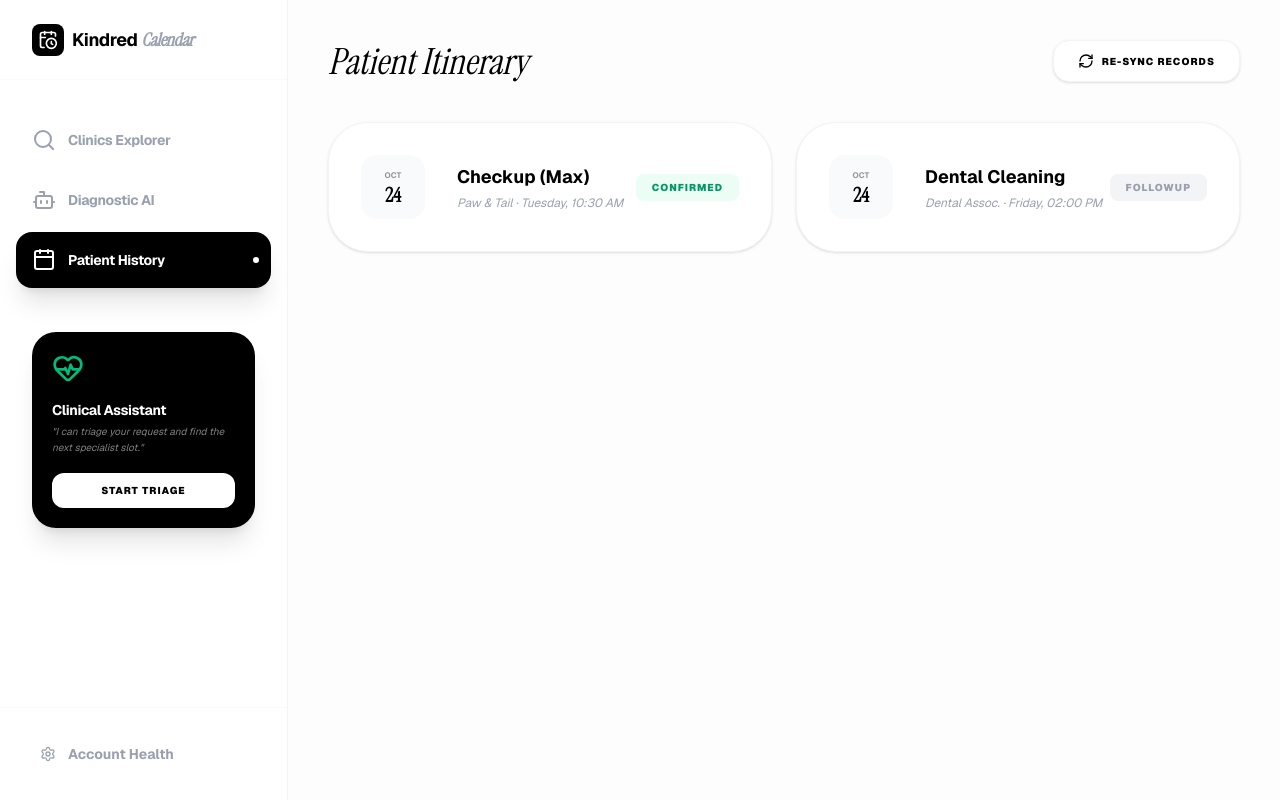
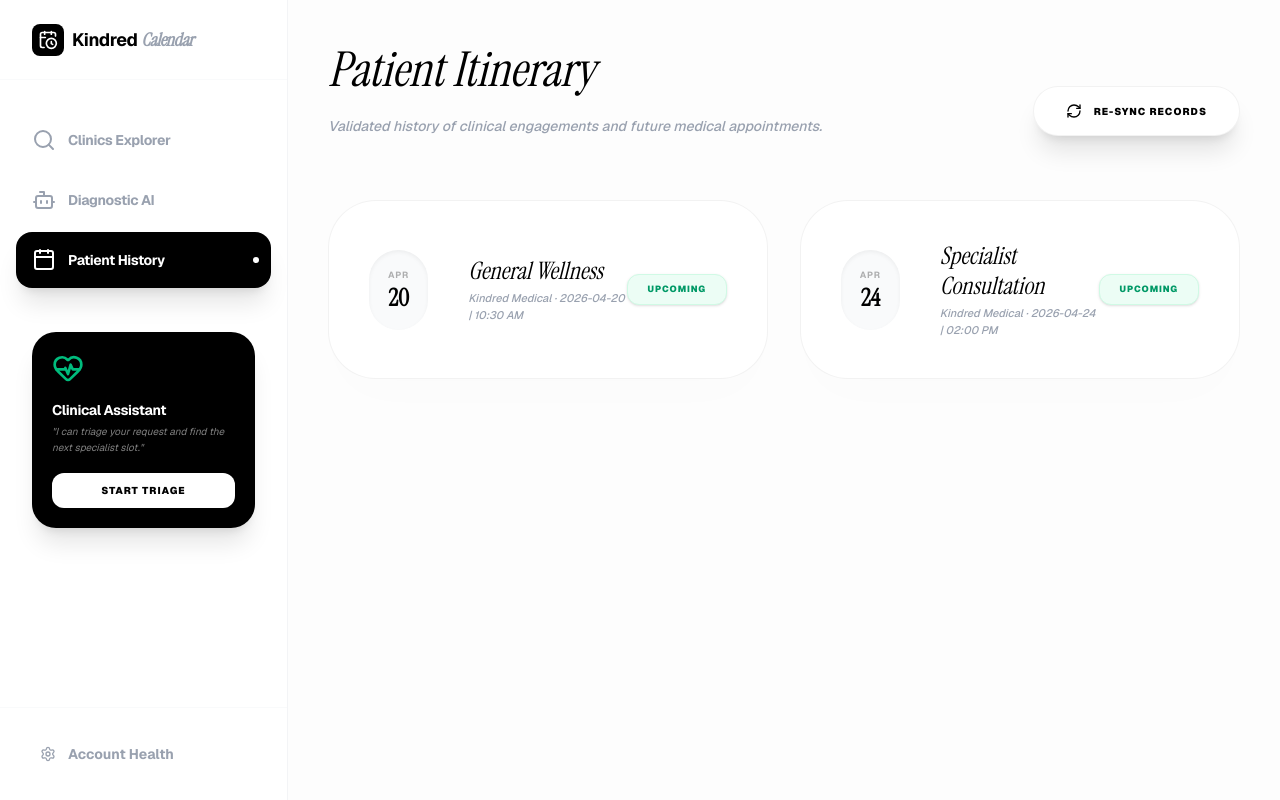
Before and after one commit to FlexSlotCustom0/FlexSlotCustom, a Next.js app in the folder frontend/: page /dashboard/customer in a window 1280 px wide. Both pictures are taken after a click on the button "Patient History". Built offline with nearby package versions, Linux system fonts and the light colour scheme.

Commit message:
Update page.tsx

```diff
--- a/frontend/src/app/dashboard/customer/page.tsx
+++ b/frontend/src/app/dashboard/customer/page.tsx
@@ -278,17 +278,61 @@ function AIBookingSection({ chatInput, setChatInput, isParsing, setIsParsing, ha
 }
 
 function MyAppointmentsSection() {
+  const [records, setRecords] = useState<any[]>([]);
+  const [isSyncing, setIsSyncing] = useState(false);
+
+  const syncRecords = () => {
+    setIsSyncing(true);
+    setTimeout(() => {
+      const saved = localStorage.getItem("flexslot_bookings");
+      if (saved) {
+        setRecords(JSON.parse(saved).reverse());
+      } else {
+        setRecords([
+          { id: 'B-Demo1', clientName: 'Alexander Wright', serviceName: 'General Wellness', slotDate: '2026-04-20', slotTime: '10:30 AM' },
+          { id: 'B-Demo2', clientName: 'Alexander Wright', serviceName: 'Specialist Consultation', slotDate: '2026-04-24', slotTime: '02:00 PM' }
+        ]);
+      }
+      setIsSyncing(false);
+    }, 1500);
+  };
+
+  useEffect(() => {
+    syncRecords();
+  }, []);
+
   return (
-    <motion.div initial={{ opacity: 0, y: 10 }} animate={{ opacity: 1, y: 0 }} className="space-y-10">
+    <motion.div initial={{ opacity: 0, y: 10 }} animate={{ opacity: 1, y: 0 }} className="space-y-16">
        <div className="flex justify-between items-end">
-          <h1 className="text-4xl font-serif text-black italic">Patient Itinerary</h1>
-          <button className="flex items-center gap-2 px-6 py-3 bg-white border border-gray-100 rounded-2xl text-[10px] font-black uppercase tracking-widest hover:bg-gray-50 shadow-sm text-black">
-             <RefreshCw className="w-4 h-4 text-black" /> Re-sync Records
+          <div className="space-y-4">
+             <h1 className="text-5xl font-serif text-black italic leading-tight">Patient Itinerary</h1>
+             <p className="text-sm text-gray-400 font-medium italic">Validated history of clinical engagements and future medical appointments.</p>
+          </div>
+          <button
+            onClick={syncRecords}
+            disabled={isSyncing}
+            className="flex items-center gap-3 px-8 py-4 bg-white border border-black/5 rounded-[2rem] text-[10px] font-black uppercase tracking-widest hover:bg-black hover:text-white shadow-xl transition-all disabled:opacity-50 group"
+          >
+             <RefreshCw className={`w-4 h-4 ${isSyncing ? 'animate-spin' : 'group-hover:rotate-180 transition-transform duration-700'}`} />
+             {isSyncing ? 'Synchronizing Clinical Stream...' : 'Re-sync Records'}
           </button>
        </div>
-       <div className="grid grid-cols-1 lg:grid-cols-2 gap-6">
-          <AppointmentRow title="Checkup (Max)" owner="Paw & Tail" time="Tuesday, 10:30 AM" status="CONFIRMED" />
-          <AppointmentRow title="Dental Cleaning" owner="Dental Assoc." time="Friday, 02:00 PM" status="FOLLOWUP" />
+
+       <div className="grid grid-cols-1 lg:grid-cols-2 gap-8">
+          {records.length > 0 ? records.map((r) => (
+            <AppointmentRow
+               key={r.id}
+               title={r.serviceName}
+               owner="Kindred Medical"
+               time={`${r.slotDate} | ${r.slotTime}`}
+               status={new Date(r.slotDate) > new Date() ? "UPCOMING" : "ARCHIVED"}
+            />
+          )) : (
+            <div className="col-span-2 p-24 bg-gray-50/50 rounded-[3rem] border border-black/5 flex flex-col items-center justify-center text-center">
+               <Layers className="w-12 h-12 text-gray-200 mb-6" />
+               <div className="text-[10px] font-black uppercase tracking-widest text-gray-300 italic">No clinical records found in the current stream.</div>
+            </div>
+          )}
        </div>
     </motion.div>
   );
@@ -296,18 +340,20 @@ function MyAppointmentsSection() {
 
 function AppointmentRow({ title, owner, time, status }: { title: string, owner: string, time: string, status: string }) {
   return (
-    <div className="bg-white border border-gray-100 p-8 rounded-[2.5rem] flex items-center justify-between shadow-sm hover:scale-[1.01] transition-all">
-       <div className="flex items-center gap-8">
-          <div className="w-16 h-16 bg-gray-50 rounded-2xl flex flex-col items-center justify-center font-bold text-black group-hover:bg-black group-hover:text-white transition-colors duration-500">
-             <div className="text-[8px] uppercase opacity-40">OCT</div>
-             <div className="text-xl font-serif leading-none mt-1">24</div>
+    <div className="bg-white border border-black/5 p-10 rounded-[3rem] flex items-center justify-between shadow-2xl shadow-black/[0.01] hover:shadow-black/[0.04] hover:border-black/20 hover:scale-[1.02] transition-all group">
+       <div className="flex items-center gap-10">
+          <div className="w-20 h-20 bg-gray-50 rounded-[2rem] flex flex-col items-center justify-center font-bold text-black group-hover:bg-black group-hover:text-white transition-all duration-700 shadow-inner">
+             <div className="text-[9px] uppercase tracking-widest opacity-30 group-hover:opacity-100">APR</div>
+             <div className="text-2xl font-serif leading-none mt-1">{time.split('-')[2]?.split(' ')[0] || '20'}</div>
           </div>
-          <div>
-             <h4 className="text-lg font-bold mb-1 text-black">{title}</h4>
-             <p className="text-xs text-gray-400 italic">{owner} · {time}</p>
+          <div className="space-y-1">
+             <h4 className="text-2xl font-serif italic mb-1 text-black group-hover:tracking-tight transition-all duration-700 leading-tight">{title}</h4>
+             <p className="text-[11px] text-gray-400 font-medium italic">{owner} · {time}</p>
           </div>
        </div>
-       <div className={`px-4 py-1.5 rounded-lg text-[10px] font-black uppercase tracking-widest ${status === 'CONFIRMED' ? 'bg-emerald-50 text-emerald-600' : 'bg-gray-100 text-gray-400'}`}>
+       <div className={`px-5 py-2 rounded-xl text-[9px] font-black uppercase tracking-widest shadow-sm ${
+         status === 'UPCOMING' ? 'bg-emerald-50 text-emerald-600 border border-emerald-100' : 'bg-gray-100 text-gray-400 border border-gray-200'
+       }`}>
           {status}
        </div>
     </div>
```
